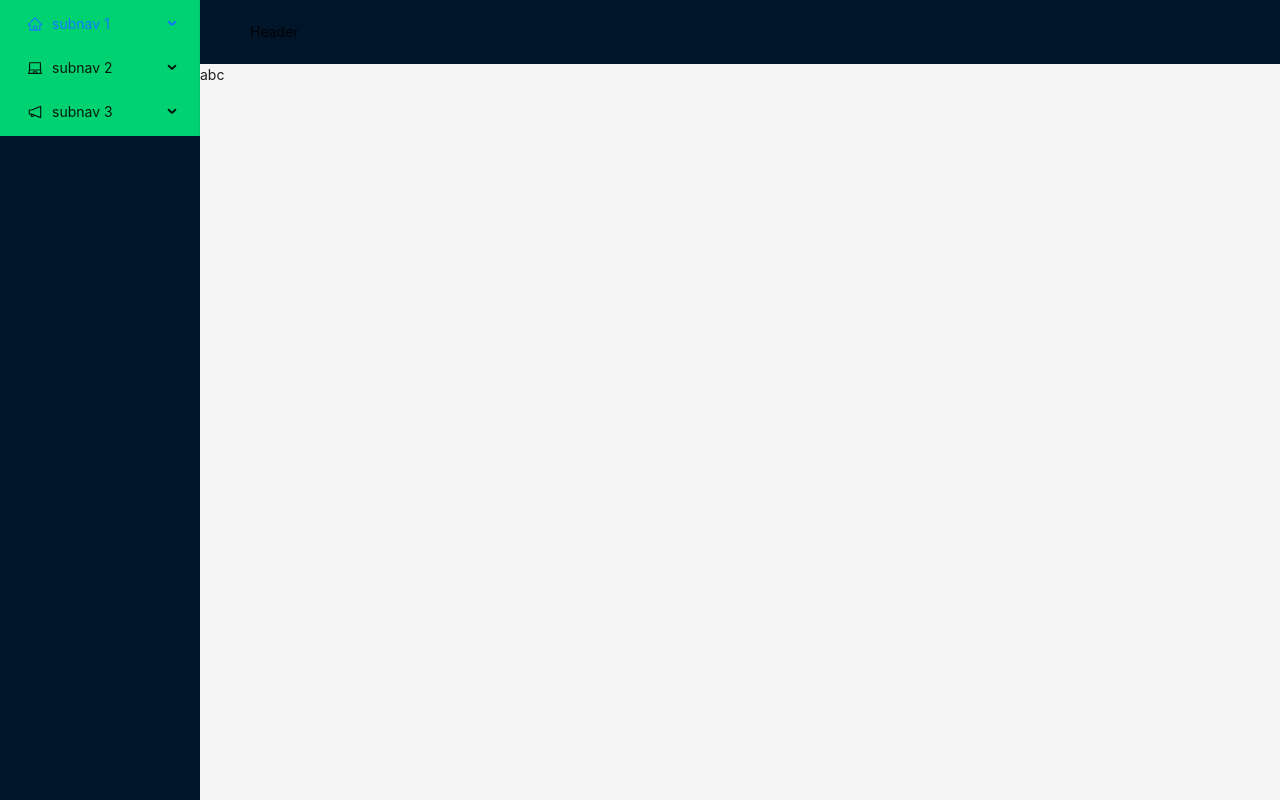
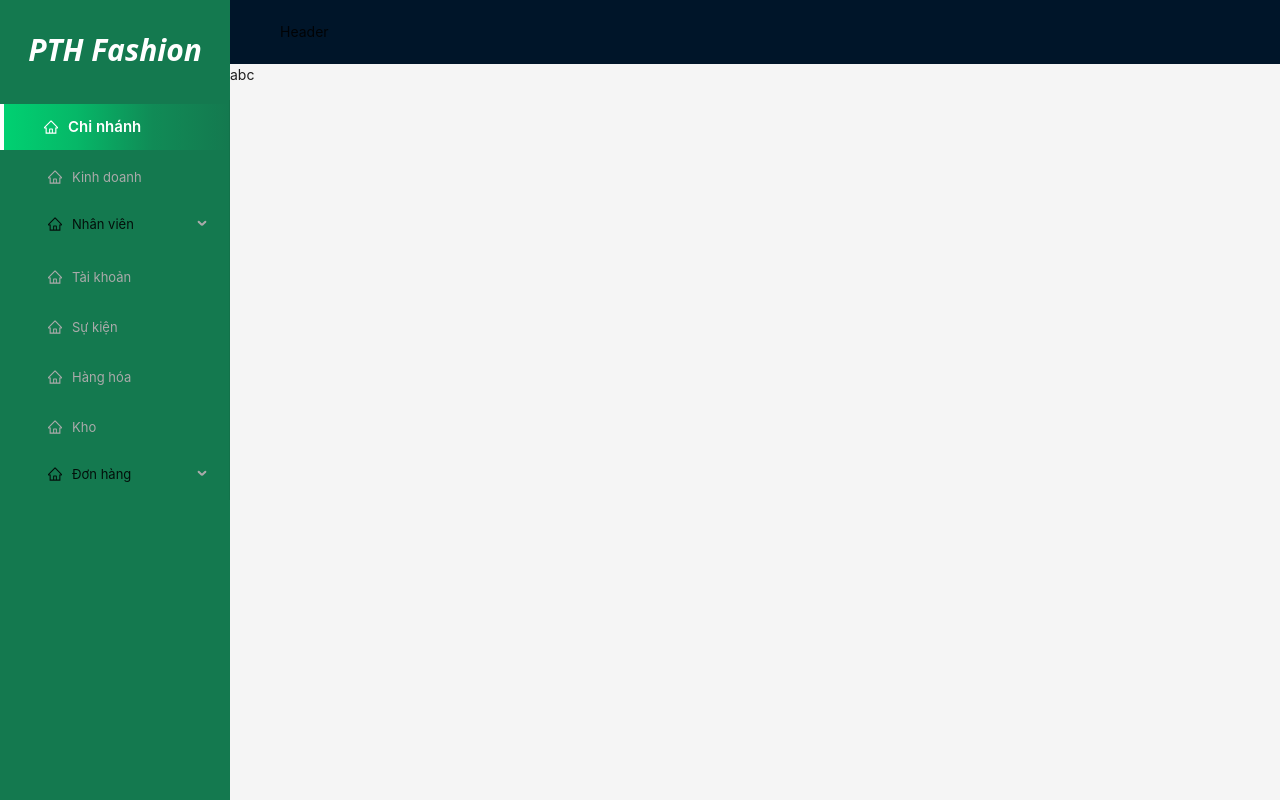
Before and after one commit to hienbui-iwrp/Fashion_store_FE, a Next.js app: page /admin in a window 1280 px wide. Built offline with nearby package versions, Linux system fonts and the light colour scheme.

Commit message:
update sider

```diff
--- a/src/components/Layout/LayoutAdmin/LayoutAdmin.tsx
+++ b/src/components/Layout/LayoutAdmin/LayoutAdmin.tsx
@@ -1,49 +1,65 @@
-import { Layout, Menu } from 'antd'
+import { Layout, Menu, Image } from 'antd'
 import type { MenuProps } from 'antd'
-import {
-  LaptopOutlined,
-  NotificationOutlined,
-  HomeOutlined,
-} from '@ant-design/icons'
+import { HomeOutlined } from '@ant-design/icons'
 import React, { memo } from 'react'
-import styles from '@/styles/BranchManagement.module.css'
+import styles from '@/styles/Admin.module.css'
 
 const { Header, Sider, Content } = Layout
 
 const LayoutAdmin = memo(({ content }: { content: React.ReactElement }) => {
   console.log(typeof content)
-  const items: MenuProps['items'] = [
-    HomeOutlined,
-    LaptopOutlined,
-    NotificationOutlined,
-  ].map((icon, index) => {
-    const key = String(index + 1)
+  const menuItem = [
+    { label: 'Chi nhánh', icon: HomeOutlined },
+    { label: 'Kinh doanh', icon: HomeOutlined },
+    {
+      label: 'Nhân viên',
+      icon: HomeOutlined,
+      children: ['Nhân viên', 'Yêu cầu'],
+    },
+    { label: 'Tài khoản', icon: HomeOutlined },
+    { label: 'Sự kiện', icon: HomeOutlined },
+    { label: 'Hàng hóa', icon: HomeOutlined },
+    { label: 'Kho', icon: HomeOutlined },
+    {
+      label: 'Đơn hàng',
+      icon: HomeOutlined,
+      children: ['Cửa hàng', 'Trực tuyến'],
+    },
+  ]
 
+  const items: MenuProps['items'] = menuItem.map((item, index) => {
     return {
-      key: `sub${key}`,
-      icon: React.createElement(icon),
-      label: `subnav ${key}`,
+      key: index,
+      icon: React.createElement(item.icon),
+      label: item.label,
       onClick: () => {
-        console.log(key)
+        console.log(index)
       },
 
-      children: new Array(4).fill(null).map((_, j) => {
-        const subKey = index * 4 + j + 1
+      children: item.children?.map((child, childIndex) => {
         return {
-          key: subKey,
-          label: `option${subKey}`,
+          key: index + '' + childIndex,
+          label: child,
+          onClick: () => {
+            console.log(index + '' + childIndex)
+          },
         }
       }),
-      style: { color: 'white' },
     }
   })
+
   return (
     <Layout>
-      <Sider className='!bg-green h-screen'>
+      <Sider className={styles.adminSider}>
+        <div className='my-8 flex-1 justify-end'>
+          <h1 className='text-center text-white font-bold	text-3xl italic font-sans'>
+            PTH Fashion
+          </h1>
+        </div>
         <Menu
-          className={styles.sider}
+          className={styles.adminMenu}
           mode='inline'
-          defaultSelectedKeys={['1']}
+          defaultSelectedKeys={['0']}
           items={items}
         />
       </Sider>
--- a/src/pages/admin/index.tsx
+++ b/src/pages/admin/index.tsx
@@ -10,7 +10,6 @@ const BranchManagement = memo(() => {
     </div>
   )
 
-  console.log(content)
   return <LayoutAdmin content={content} />
 })
 
--- /dev/null
+++ b/src/styles/Admin.module.css
@@ -0,0 +1,16 @@
+.adminSider {
+  background-color: var(--admin-primary-color) !important;
+  height: 100vh;
+  overflow-y: scroll;
+  max-width: none !important;
+  min-width: 0 !important;
+  flex: 0 0 230px !important;
+}
+
+.adminMenu {
+  background-color: var(--admin-primary-color);
+}
+
+.adminSider::-webkit-scrollbar {
+  display: none;
+}
--- a/src/styles/BranchManagement.module.css
+++ /dev/null
@@ -1,4 +0,0 @@
-.sider {
-  height: '100%';
-  background-color: var(--admin-primary-color);
-}
--- a/src/styles/globals.css
+++ b/src/styles/globals.css
@@ -1,13 +1,14 @@
 :root {
   --max-width: 1100px;
   --border-radius: 12px;
-  --font-mono: ui-monospace, Menlo, Monaco, 'Cascadia Mono', 'Segoe UI Mono', 'Roboto Mono',
-    'Oxygen Mono', 'Ubuntu Monospace', 'Source Code Pro', 'Fira Mono', 'Droid Sans Mono',
-    'Courier New', monospace;
+  --font-mono: ui-monospace, Menlo, Monaco, 'Cascadia Mono', 'Segoe UI Mono',
+    'Roboto Mono', 'Oxygen Mono', 'Ubuntu Monospace', 'Source Code Pro',
+    'Fira Mono', 'Droid Sans Mono', 'Courier New', monospace;
 
   --foreground-rgb: 0, 0, 0;
   --admin-primary-color: #14794f;
-  --admin-primary-color: #00d272;
+  --admin-seconday-color: #00d272;
+  --grey-white-color: #aaa;
 }
 
 * {
@@ -21,6 +22,82 @@ a {
   text-decoration: none;
 }
 
+.ant-menu-item,
+.ant-menu-submenu {
+  color: var(--grey-white-color) !important;
+  font-size: 13px !important;
+  min-height: 46px;
+}
+
+.ant-menu-item span:nth-child(1),
+.ant-menu-submenu span:nth-child(1) {
+  padding-left: 20px;
+}
+
+.ant-menu-submenu:hover div span {
+  color: white !important;
+}
+
+.ant-menu-item-selected,
+.ant-menu-submenu-selected {
+  background-color: rgba(249, 117, 8, 0) !important;
+  width: 100% !important;
+  margin-left: 0 !important;
+  font-weight: 600 !important;
+  background-image: linear-gradient(
+    to right,
+    var(--admin-seconday-color),
+    rgba(0, 210, 114, 0.7),
+    rgba(0, 210, 114, 0.2),
+    rgba(229, 106, 6, 0)
+  ) !important;
+  color: white !important;
+  border-radius: 0 !important;
+  overflow: visible;
+  font-size: 15px !important;
+}
+
+.ant-menu-item-selected::before,
+.ant-menu-submenu-selected::before {
+  content: '';
+  min-height: 46px;
+  width: 6px;
+  background-color: white;
+  position: absolute;
+  left: -2px;
+}
+
+.ant-menu-submenu .ant-menu-item {
+  margin: 0 !important;
+  background-color: #004e45 !important;
+  width: 100% !important;
+  border-radius: 0;
+  font-weight: 400 !important;
+  background-image: none !important;
+  color: var(--grey-white-color) !important;
+}
+
+.ant-menu-submenu-selected .ant-menu-item-selected {
+  font-weight: 600 !important;
+  color: white !important;
+}
+
+.ant-menu-submenu-selected div {
+  color: white !important;
+}
+
+.ant-menu-submenu i {
+  color: var(--grey-white-color) !important;
+}
+.ant-menu-submenu-selected i {
+  color: white !important;
+}
+
+.ant-menu-submenu-selected .ant-menu-item-selected::before {
+  height: 0;
+  width: 0;
+}
+
 @tailwind base;
 @tailwind components;
 @tailwind utilities;
```
Also changed, not shown: 2 other files (tests, documents, lock files or other folders).
